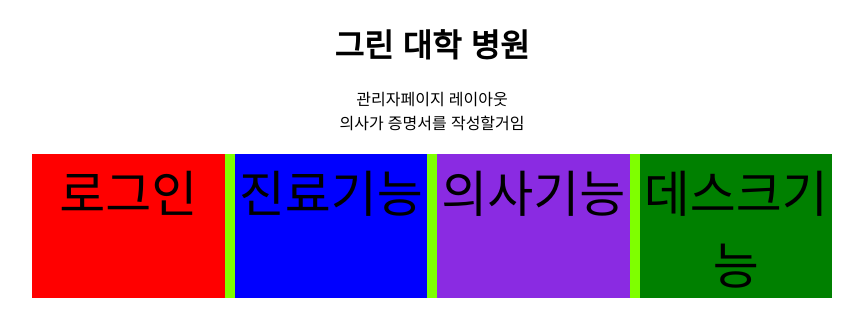
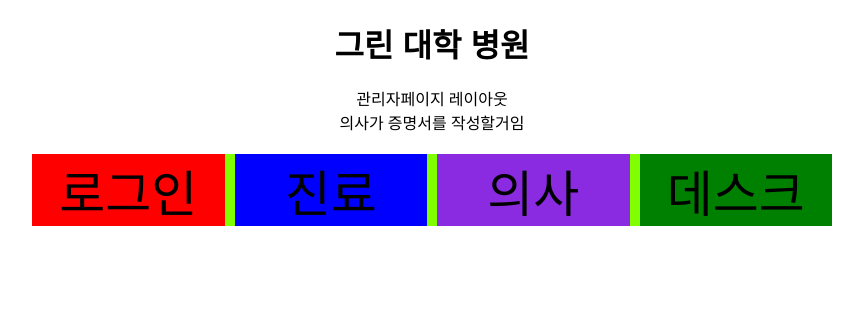
Before and after one commit to Comleamae/TeamProject1, a React (Create React App) app in the folder src/main/frontend/: page /admin/clinicList in a window 1280 px wide. Shown: the top 336 px of the page, without its empty margins (208-1071 px from the left). Built offline with nearby package versions, Linux system fonts and the light colour scheme.

Commit message:
think about patient

```diff
--- a/src/main/frontend/src/App.js
+++ b/src/main/frontend/src/App.js
@@ -50,15 +50,15 @@ function App() {
           로그인
         </div>
         <div onClick={(e)=>{navigate('/user/clinicPrint')}}>
-          <span>진료기능</span>
+          <span>진료</span>
         </div>
         <div onClick={(e)=>{navigate('/admin/cliniList')}}>
-          <span>의사기능</span>
+          <span>의사</span>
         </div>
         {/* 로그인 정보에 따라서 계산하는 사이트가 달라져야한다 */}
         <div onClick={(e)=>{navigate(`/${isLogin.memRole}/
           moneyln`)}}>
-          데스크기능
+          데스크
         </div>
       </div>
 
--- /dev/null
+++ b/src/main/frontend/src/pages/user/UserLayout.css
@@ -0,0 +1,6 @@
+ul{
+  display: flex;
+  justify-content: space-around;
+  flex-direction: column;
+  align-items: center;
+}
--- a/src/main/frontend/src/pages/user/UserLayout.js
+++ b/src/main/frontend/src/pages/user/UserLayout.js
@@ -1,11 +1,12 @@
 import React from 'react'
 import { Outlet } from 'react-router-dom'
+import './UserLayout.css'
 
 const UserLayout = () => {
 
   return (
     <div>
-      유저페이지 레이아웃
+      유저페이지메뉴
       <Outlet/>
     </div>
   )
--- a/src/main/frontend/src/pages/user/pjw/ClinicPrint.js
+++ b/src/main/frontend/src/pages/user/pjw/ClinicPrint.js
@@ -1,22 +1,41 @@
-import React, { useState } from 'react'
+import React, { useEffect, useState } from 'react'
 import './ClinicPrint.css'
 import { Outlet, useNavigate } from 'react-router-dom'
 
 const ClinicPrint = ({isLogin}) => {
   const navigate = useNavigate()
+  //환자 리스트를 받아와서 저장할 state변수
+  const[patientList, setPatientList]=useState([])
+  //인증이 됫는지 저장할 state변수
+  const [isConfirm, setIsConfirm]=useState(true)
+  //인증이 되지 않았다면 form-selector가 보이지 않게하라
 
-  // 증명서를 뽑기위해서 창에 접근했을때 로그인 상태가 아니라면
+  //환자리스트에서
+
   return (
     <div className='app-content-div'>
-      <Outlet/>
       {
-        !isLogin
+        isConfirm==false
+        ?
+        <Outlet/>
+        :
+        null
+      }
+
+      {
+        isLogin==null
         ?
         <div className='selfDefWhenOnLogin'>
           <div>
-            회원의 본인 인증
+            <div>
+              인증번호:<input type='text'/>
+            </div>
+            <button type='button' onClick={(e)=>{setIsConfirm(!isConfirm)}}>인증하기</button>
           </div>
-          <div className='form-selector'>
+          {
+            isConfirm==false
+            ?
+            <div className='form-selector'>
             <div onClick={(e)=>{navigate('/user/clinicPrint/printForm')}}>
               진료확인서
             </div>
@@ -29,7 +48,11 @@ const ClinicPrint = ({isLogin}) => {
             <div>
               영수증
             </div>
-          </div>
+            </div>
+            :
+            null
+          }
+
         </div>
         :
         <div className='selfDefWhenNotLogin'>
```
